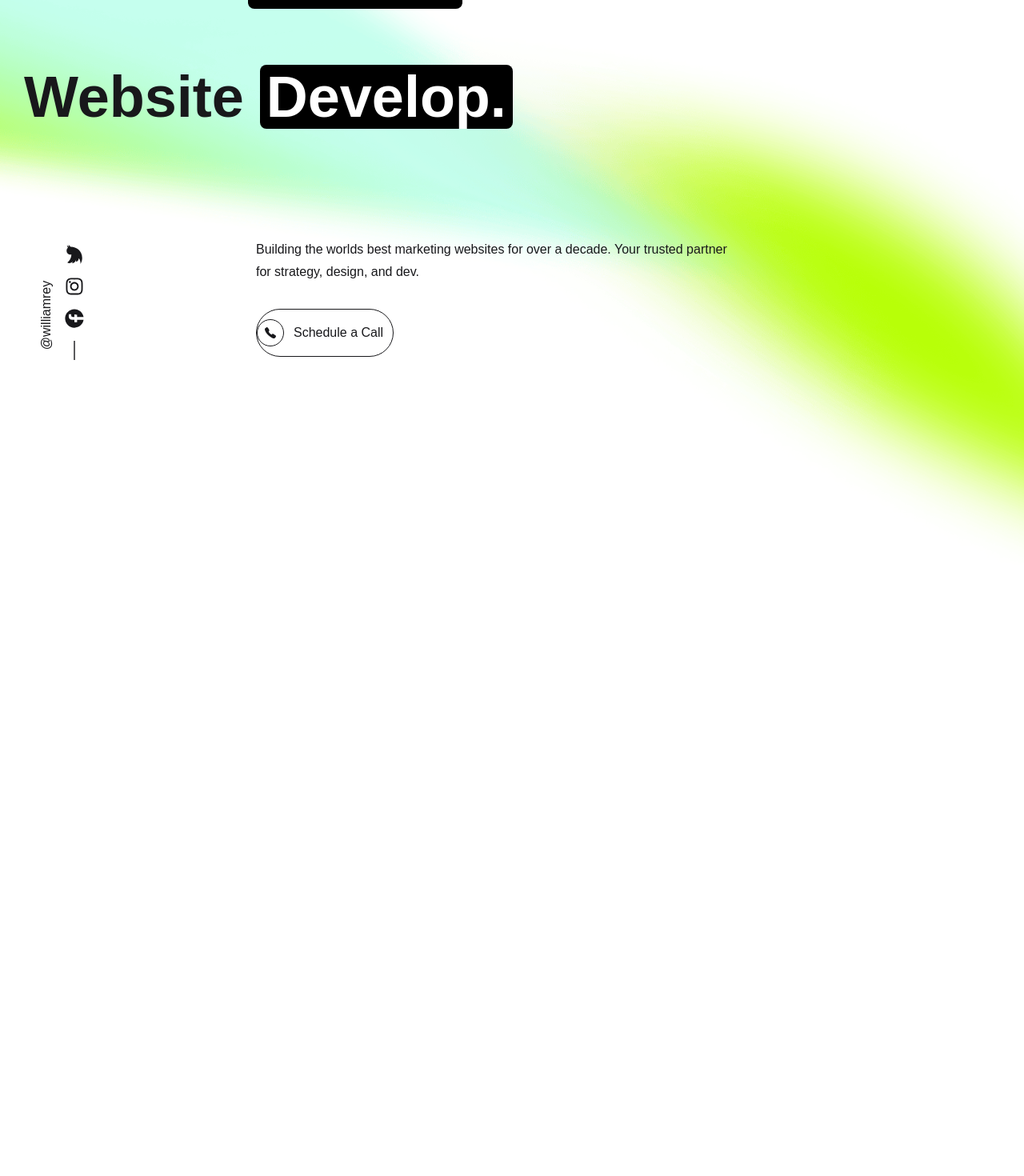
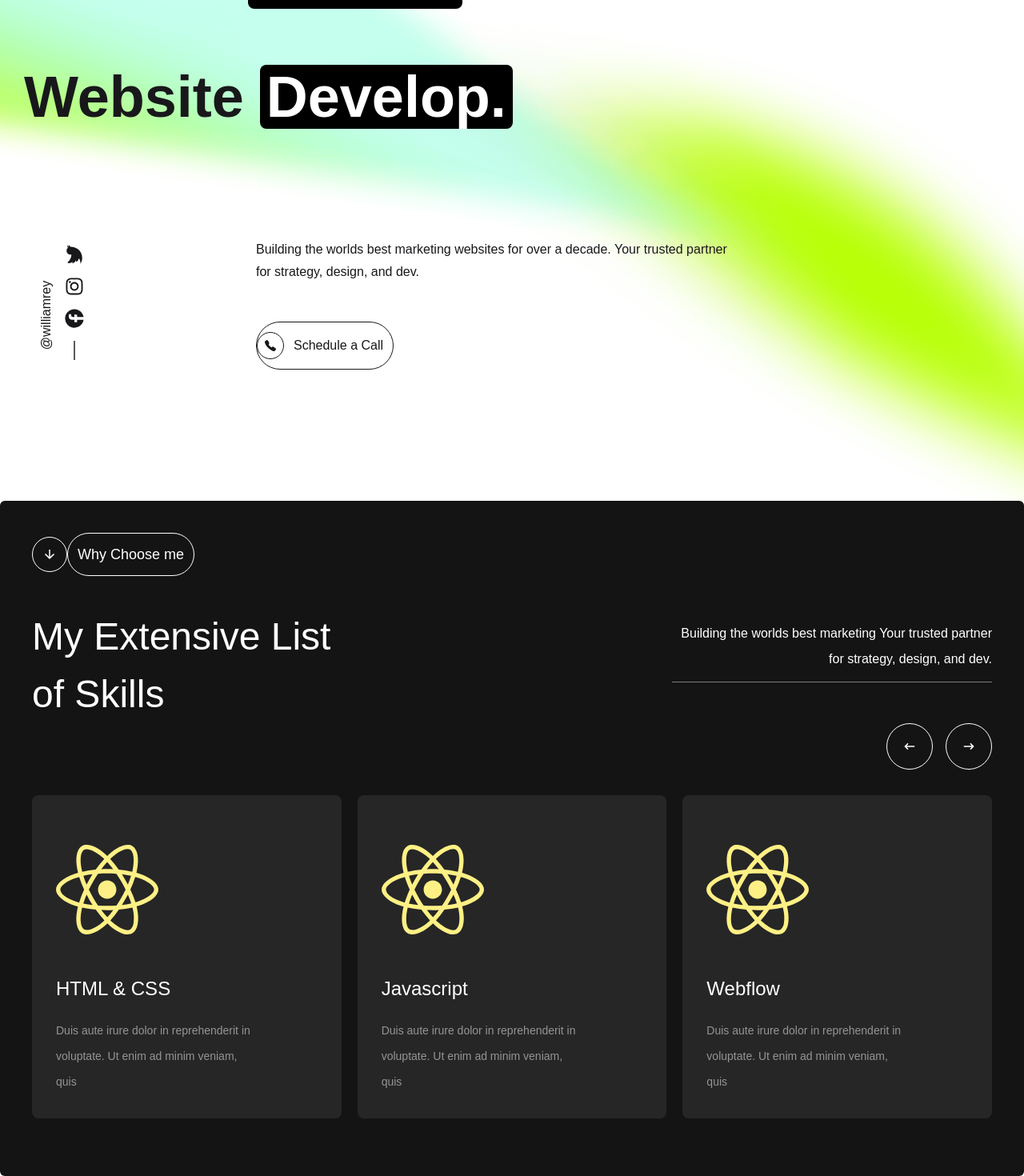
Before and after one commit to Shawon55660/shawon-raintor-project, a Next.js app: page / in a window 1280 px wide. Shown: the part 250-1720 px from the top of the page at 80% size. Before the commit the page ends 956 px from the top, so only its background shows below. Built offline with nearby package versions, Linux system fonts and the light colour scheme; a web font is replaced by a local one.

Commit message:
skillset section

```diff
--- a/src/app/layout.tsx
+++ b/src/app/layout.tsx
@@ -26,12 +26,13 @@ export default function RootLayout({
       <body
       style={{ fontFamily: 'Sporting Grotesque, sans-serif' }}
       >
-        <div className="container relative   mx-auto">
-          <div className="sticky top-0 z-50 backdrop-blur-lg">
+        <div className=" relative   mx-auto">
+          <div className="sticky container top-0 z-50 backdrop-blur-lg">
         <Navbar></Navbar>
         </div>
-         </div>
+
        <div className=""> {children}</div>
+        </div>
 
       </body>
     </html>
--- a/src/app/page.tsx
+++ b/src/app/page.tsx
@@ -1,10 +1,12 @@
 import Bannar from "@/components/bannar/Bannar";
+import SkillSet from "@/components/skillSetsection/SkillSet";
 
 
 export default function Home() {
   return (
   <div>
       <Bannar></Bannar>
+      <SkillSet></SkillSet>
 
     </div>
   );
--- a/src/components/bannar/Bannar.tsx
+++ b/src/components/bannar/Bannar.tsx
@@ -4,7 +4,7 @@ import BannarSection2 from './BannarSection2';
 
 const Bannar = () => {
     return (
-        <div className=" h-[880px] mx-auto bg-[url('/bannar.png')] bg-center bg-cover">
+        <div className="min-h-screen  pt-12 md:pt-0 mx-auto bg-[url('/bannar.png')] bg-center bg-cover">
             <BannarSection1></BannarSection1>
             <BannarSection2></BannarSection2>
 
--- a/src/components/bannar/BannarSection1.tsx
+++ b/src/components/bannar/BannarSection1.tsx
@@ -3,7 +3,7 @@ import React from 'react';
 const BannarSection1 = () => {
     return (
         <div>
-            <div className='flex items-center font-bold text-3xl md:text-5xl lg:text-7xl w-[80%] lg:h-[55vh] leading-[60px] md:leading-[100px] lg:leading-[150px] mx-[30px] justify-between'>
+            <div className='flex pb-4 md:pb-0 items-center font-bold text-3xl md:text-5xl lg:text-7xl w-[80%] lg:h-[55vh] leading-[60px] md:leading-[100px] lg:leading-[150px] mx-[30px] justify-between'>
                 <h1>Trusted <span className='bg-[#000000] text-white rounded-lg px-2'>Partner</span> for Your Website <span className='bg-[#000000] text-white rounded-lg px-2'>Develop.</span></h1>
             </div>
 
--- a/src/components/bannar/BannarSection2.tsx
+++ b/src/components/bannar/BannarSection2.tsx
@@ -27,7 +27,7 @@ const BannarSection2 = () => {
                 </div>
                 <div className='col-span-11 lg:col-span-9'>
                     <p className='w-full md:w-9/12 lg:w-7/11 leading-7' >Building the worlds best marketing websites for over a decade. Your trusted partner for strategy, design, and dev.</p>
-                    <div className='pt-8'>
+                    <div className='pt-12'>
                         <PrimaryButton logo={<IoCall />} text='Schedule a Call'></PrimaryButton>
 
                     </div>
--- /dev/null
+++ b/src/components/button/SeconddaryButton.tsx
@@ -0,0 +1,18 @@
+import React from 'react';
+
+import { IoMdArrowDown } from 'react-icons/io';
+interface SecondaryButtonProps{
+
+    text:string,
+   textColor:string,
+    borderColor:string
+}
+const SecondaryButton:React.FC<SecondaryButtonProps> = ({text,textColor,borderColor}) => {
+    return (
+         <div>
+            <button className={`flex bg-transparent items-center ${textColor} ${borderColor}  text-sm lg:text-lg `}><span className='rounded-full flex items-center p-3 border-[1px]'><IoMdArrowDown /></span> <span className='rounded-full flex items-center px-3 py-3 border-[1px]'>{text}</span></button>
+        </div>
+    );
+};
+
+export default SecondaryButton;
--- a/src/components/navbar/Navbar.tsx
+++ b/src/components/navbar/Navbar.tsx
@@ -10,7 +10,7 @@ const Navbar = () => {
     const menu:string[] =['Home','About', 'Profile', 'Blog']
     return (
         <div className='sticky top-0 z-50'>
-           <div className="navbar  items-center rounded-b-[30px] max-w-[1410px] mx-auto ">
+           <div className="navbar  items-center rounded-b-[30px] max-w-[1410px] mx-auto h-[114px] md:h-auto">
   <div className="navbar-start w-[20%] ">
     <div className="dropdown">
       <div tabIndex={0} role="button" className="btn btn-ghost lg:hidden">
--- /dev/null
+++ b/src/components/skillSetsection/SkillCard.tsx
@@ -0,0 +1,18 @@
+import React from 'react';
+interface SkillCardProps{
+    logo:React.ReactNode,
+    header:string,
+    details:string
+}
+const SkillCard:React.FC<SkillCardProps> = ({logo,header,details}) => {
+    return (
+        <div className='py-[30px] bg-[#FFFFFF14] text-white px-[30px] rounded-lg my-8 hover:rotate-[15deg] transition-all'>
+            <p className='text-5xl lg:text-9xl py-6 text-yellow-200'>{logo}</p>
+            <h2 className='py-5 text-xl lg:text-2xl'>{header}</h2>
+            <p className='w-9/12 text-sm leading-8 text-[#ffffff82]'>{details}</p>
+
+        </div>
+    );
+};
+
+export default SkillCard;
--- /dev/null
+++ b/src/components/skillSetsection/SkillSet.tsx
@@ -0,0 +1,37 @@
+import React from 'react';
+
+
+import { HiArrowNarrowLeft, HiArrowNarrowRight } from 'react-icons/hi';
+
+import { FaReact } from 'react-icons/fa';
+import SkillCard from './SkillCard';
+import SecondaryButton from '../button/SeconddaryButton';
+
+const SkillSet = () => {
+    return (
+        <div className=' bg-[#141414] rounded-md py-[40px] px-[40px]'>
+             {/* SecondaryButton is here */}
+            <div><SecondaryButton text='Why Choose me'textColor='text-white' borderColor='border-white' ></SecondaryButton></div>
+           {/* main content start  */}
+            <div className='lg:flex  gap-8 text-white pt-[40px] justify-between'>
+                <h1 className='text-3xl w-full lg:text-5xl md:w-7/12  lg:w-4/12   leading-normal '>My Extensive List of Skills</h1>
+                <div className='w-full lg:text-right md:w-9/12 lg:w-4/12 leading-8 pt-4 mr-0'><p className='border-b pb-3 border-[#ffffff71]'>Building the worlds best marketing Your trusted partner for strategy, design, and dev.</p></div>
+            </div>
+            {/* side button  */}
+            <div className='bg-transparent  flex pt-4 lg:pt-0  lg:justify-end gap-4'>
+                <button className='border border-white rounded-full text-white p-5'><HiArrowNarrowLeft /></button>
+                <button className='border border-white rounded-full text-white p-5'><HiArrowNarrowRight /></button>
+            </div>
+
+            {/* section card  */}
+           <div className=' lg:flex  gap-5'>
+             <SkillCard logo={<FaReact />} header='HTML & CSS' details='Duis aute irure dolor in reprehenderit in voluptate. Ut enim ad minim veniam, quis'></SkillCard>
+             <SkillCard logo={<FaReact />} header='Javascript' details='Duis aute irure dolor in reprehenderit in voluptate. Ut enim ad minim veniam, quis'></SkillCard>
+             <SkillCard logo={<FaReact />} header='Webflow' details='Duis aute irure dolor in reprehenderit in voluptate. Ut enim ad minim veniam, quis'></SkillCard>
+           </div>
+
+        </div>
+    );
+};
+
+export default SkillSet;
```
